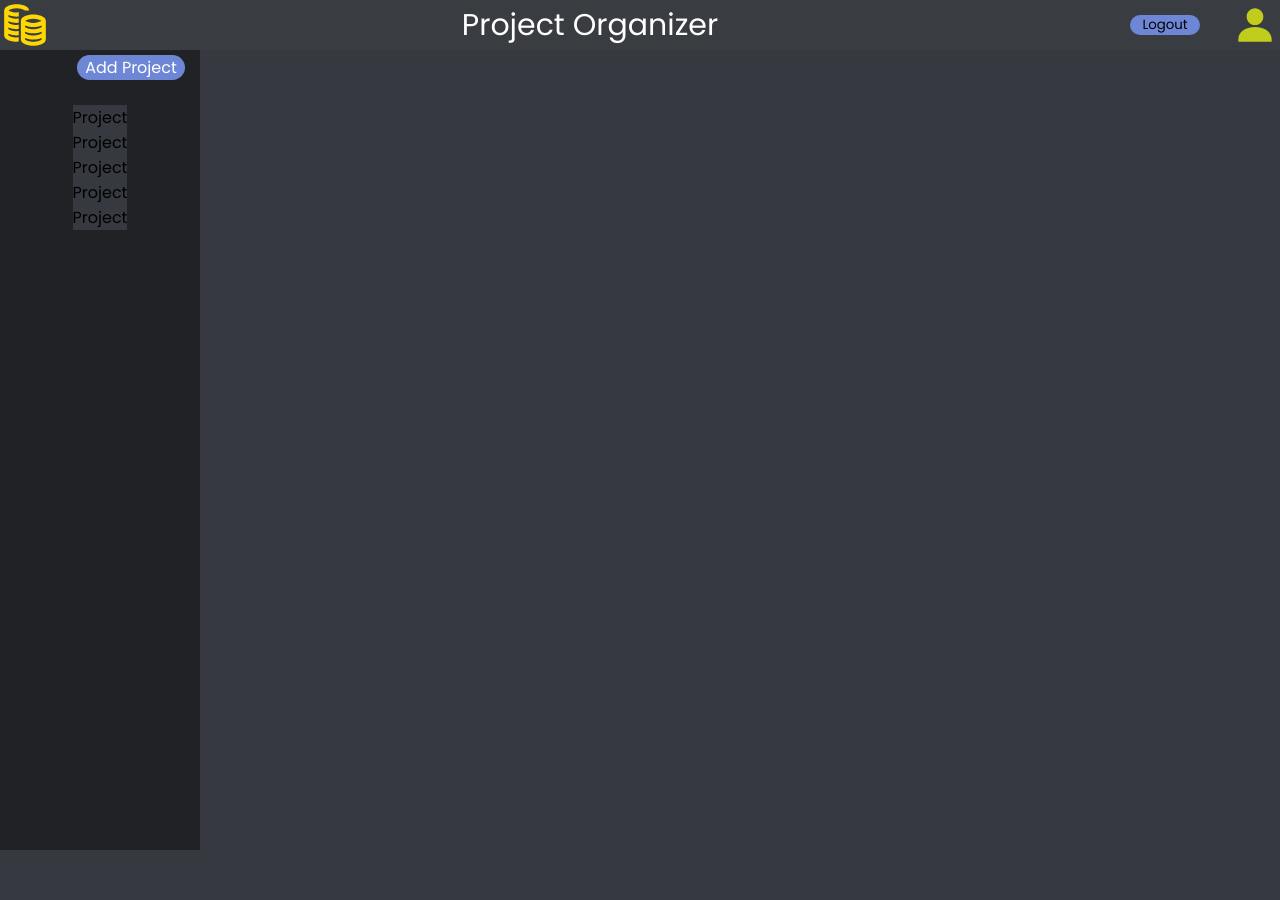
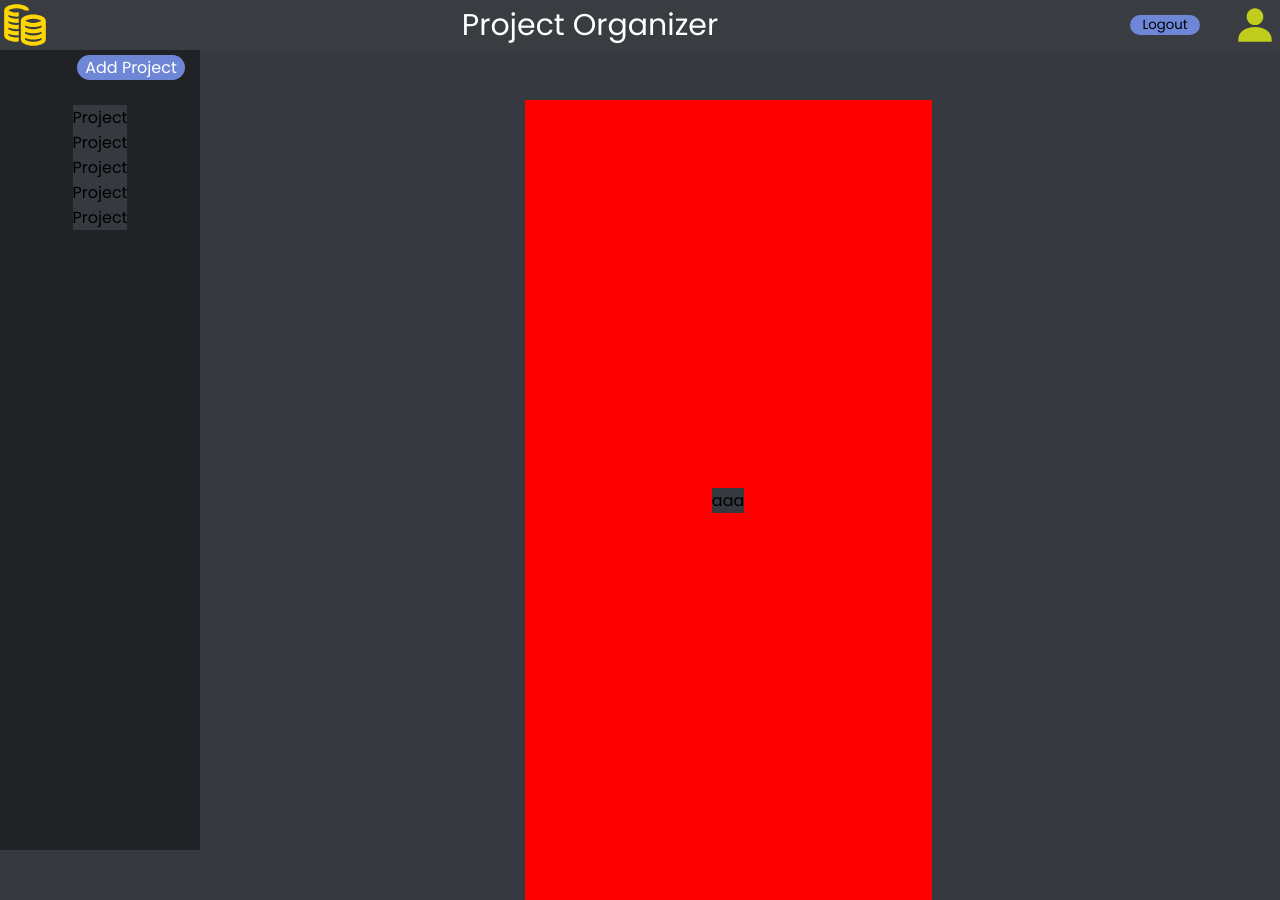
Before and after one commit to DiegoPrestesGit/bolttech-test, a React (Create React App) app in the folder frontend/: page / in a window 1280 px wide. Before the commit the page ends 850 px from the top, so only its background shows below. Built offline with nearby package versions, Linux system fonts and the light colour scheme.

Commit message:
refactor: display grid

```diff
--- a/frontend/src/components/Layout.js
+++ b/frontend/src/components/Layout.js
@@ -1,12 +1,14 @@
 import React from "react";
-import { Navbar, Topbar } from "./index";
+import { Navbar, Topbar, TasksNav } from "./index";
+import { Grid } from "./layout-styles";
 
 function Layout() {
   return (
-    <div>
+    <Grid>
       <Topbar />
       <Navbar />
-    </div>
+      <TasksNav />
+    </Grid>
   );
 }
 
--- /dev/null
+++ b/frontend/src/components/TasksNav.js
@@ -0,0 +1,12 @@
+import React from "react";
+import { Container } from "./tasksnav-styles";
+
+function TasksNav() {
+  return (
+    <Container>
+      <div>aaa</div>
+    </Container>
+  );
+}
+
+export default TasksNav;
--- a/frontend/src/components/index.js
+++ b/frontend/src/components/index.js
@@ -3,3 +3,4 @@ export { default as Navbar } from "./Navbar";
 export { default as Project } from "./Project";
 export { default as Task } from "./Task";
 export { default as Topbar } from "./Topbar";
+export { default as TasksNav } from "./TasksNav";
--- /dev/null
+++ b/frontend/src/components/layout-styles.js
@@ -0,0 +1,22 @@
+import styled from "styled-components";
+
+/**
+ *  TB: TOP BAR
+ *  TD: TASK DETAILS
+ *  PL: PROJECT LIST
+ *  TL: TASK LIST
+ * */
+
+export const Grid = styled.div`
+  display: grid;
+
+  grid-template-columns: auto auto auto;
+  grid-template-rows: auto auto auto;
+
+  grid-template-areas:
+    "TB TB TB"
+    "PL TL TD"
+    "PL TL TD";
+
+  height: 100vh;
+`;
--- a/frontend/src/components/navbar-styles.js
+++ b/frontend/src/components/navbar-styles.js
@@ -1,6 +1,8 @@
 import styled from "styled-components";
 
 export const Container = styled.div`
+  grid-area: PL;
+
   padding-top: 5px;
   display: flex;
   flex-direction: column;
--- /dev/null
+++ b/frontend/src/components/tasksnav-styles.js
@@ -0,0 +1,13 @@
+import styled from "styled-components";
+
+export const Container = styled.div`
+  grid-area: TL;
+
+  display: flex;
+  align-items: center;
+  justify-content: center;
+  margin: 50px;
+  background-color: red;
+  width: 100%;
+  height: 100%;
+`;
--- a/frontend/src/components/topbar-styles.js
+++ b/frontend/src/components/topbar-styles.js
@@ -1,6 +1,8 @@
 import styled from "styled-components";
 
 export const Container = styled.div`
+  grid-area: TB;
+
   display: flex;
   justify-content: space-between;
   align-items: center;
```
